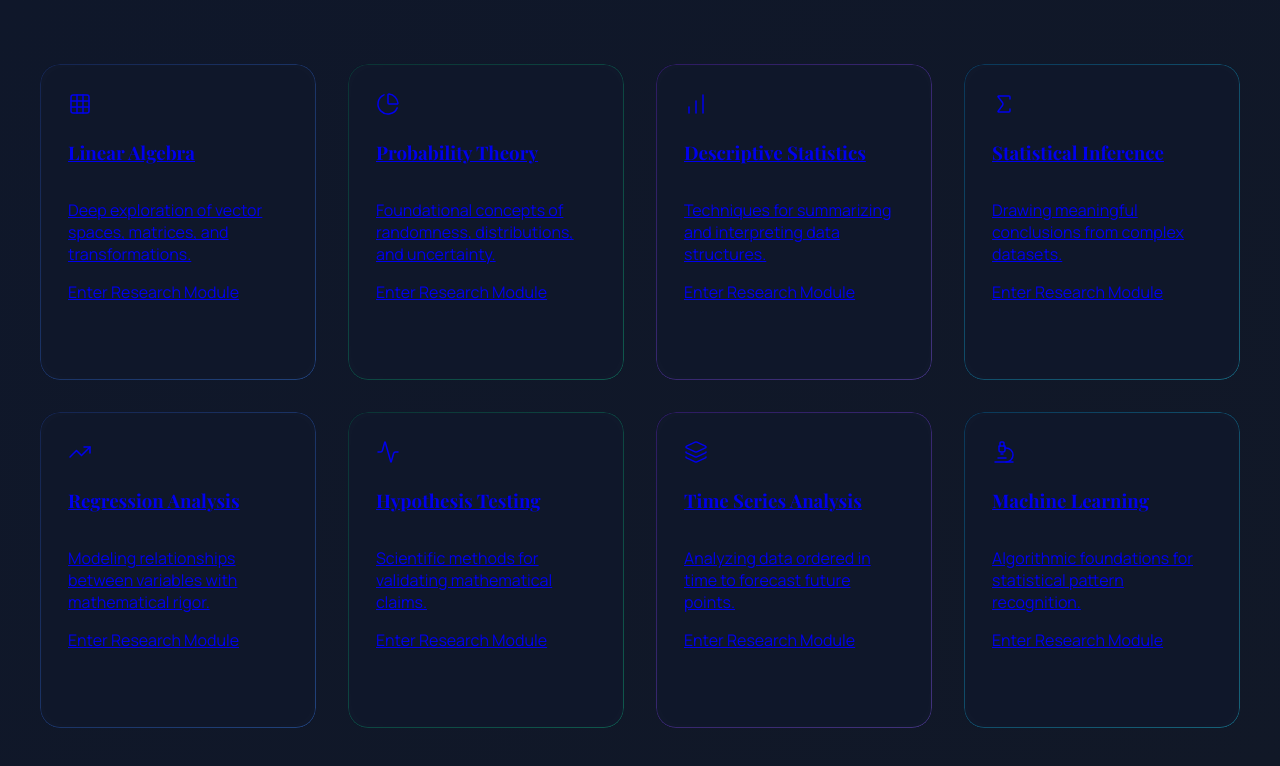
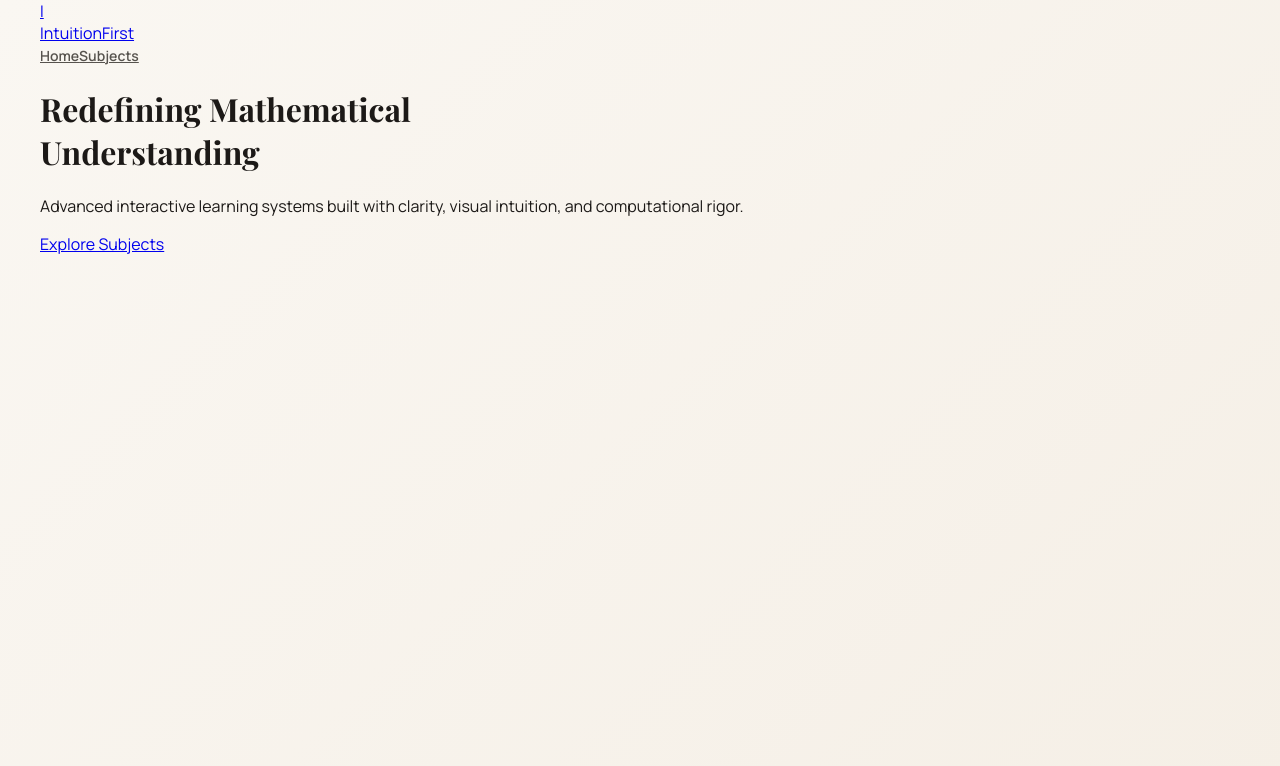
Before and after one commit to amansheikh01/intuition-first-math, a Next.js app: page /intuition-first-math/ in a window 1280 px wide. Shown: the top 766 px of the page. Built offline with nearby package versions, Linux system fonts and the light colour scheme; a web font is replaced by a local one.

Commit message:
feat: implement initial homepage displaying a grid of subject cards.

```diff
--- a/src/app/globals.css
+++ b/src/app/globals.css
@@ -3,10 +3,11 @@
 @tailwind utilities;
 
 :root {
-  --bg-page: linear-gradient(135deg, #0F172A, #111827);
-  --card-bg: #0F172A;
-  --text-primary: #f8fafc;
-  --text-secondary: #94a3b8;
+  --bg-page: linear-gradient(135deg, #FAF7F2, #F5EFE6);
+  --card-bg: #FFFFFF;
+  --text-primary: #1C1917;
+  --text-secondary: #57534E;
+  --border-neutral: #E8E2D8;
 
   --font-serif: var(--font-playfair), 'Georgia', serif;
   --font-sans: var(--font-manrope), 'Inter', sans-serif;
@@ -28,10 +29,14 @@ h4 {
   font-family: var(--font-serif);
 }
 
-.showcase-container {
+.layout-container {
   max-width: 1200px;
   margin: 0 auto;
-  padding: 4rem 2rem;
+  padding: 0 2rem;
+}
+
+.showcase-container {
+  padding: 6rem 0;
 }
 
 .showcase-grid {
@@ -52,79 +57,66 @@ h4 {
   }
 }
 
-/* Showcase Card Design */
-.showcase-card {
+/* Light Academic Card Design */
+.academic-card {
   background: var(--card-bg);
   height: 260px;
   padding: 28px;
   border-radius: 20px;
+  border: 1px solid var(--border-neutral);
   position: relative;
   transition: all 0.3s ease;
   display: flex;
   flex-direction: column;
-  box-shadow: inset 0 0 20px rgba(255, 255, 255, 0.02);
-  backdrop-filter: blur(8px);
+  box-shadow: 0 4px 20px -8px rgba(28, 25, 23, 0.05);
   overflow: hidden;
 }
 
-.showcase-card:hover {
-  transform: translateY(-8px) scale(1.02);
+.academic-card:hover {
+  transform: translateY(-8px);
+  box-shadow: 0 20px 40px -12px rgba(28, 25, 23, 0.08);
 }
 
-/* Gradient Glowing Borders */
-.showcase-card::before {
-  content: '';
+/* Top Accent Bar */
+.accent-bar {
   position: absolute;
-  inset: 0;
-  border-radius: 20px;
-  padding: 1px;
-  /* Border thickness */
-  background: var(--card-gradient);
-  -webkit-mask:
-    linear-gradient(#fff 0 0) content-box,
-    linear-gradient(#fff 0 0);
-  mask:
-    linear-gradient(#fff 0 0) content-box,
-    linear-gradient(#fff 0 0);
-  -webkit-mask-composite: xor;
-  mask-composite: exclude;
-  opacity: 0.4;
-  transition: opacity 0.3s ease;
+  top: 0;
+  left: 0;
+  right: 0;
+  height: 4px;
+  background: var(--accent-gradient);
 }
 
-.showcase-card:hover::before {
-  opacity: 1;
+/* Pastel Theme Gradients */
+.theme-1 {
+  --accent-gradient: linear-gradient(to right, #A5B4FC, #BAE6FD);
 }
 
-/* Glow Effect Overlay */
-.showcase-card::after {
-  content: '';
-  position: absolute;
-  inset: 0;
-  background: var(--card-gradient);
-  filter: blur(40px);
-  opacity: 0;
-  z-index: -1;
-  transition: opacity 0.3s ease;
+/* Soft Indigo -> Sky */
+.theme-2 {
+  --accent-gradient: linear-gradient(to right, #A7F3D0, #D1FAE5);
 }
 
-.showcase-card:hover::after {
-  opacity: 0.15;
+/* Soft Sage -> Mint */
+.theme-3 {
+  --accent-gradient: linear-gradient(to right, #FED7AA, #FFEDD5);
 }
 
-/* Theme Gradients */
-.theme-1 {
-  --card-gradient: linear-gradient(to bottom right, #1E3A8A, #3B82F6);
+/* Warm Peach -> Light Orange */
+.theme-4 {
+  --accent-gradient: linear-gradient(to right, #DDD6FE, #FDF2F8);
 }
 
-.theme-2 {
-  --card-gradient: linear-gradient(to bottom right, #065F46, #10B981);
+/* Lavender -> Blush */
+
+/* Navigation Styles */
+.nav-link {
+  font-weight: 600;
+  font-size: 0.875rem;
+  color: var(--text-secondary);
+  transition: color 0.2s;
 }
 
-.theme-3 {
-  --card-gradient: linear-gradient(to bottom right, #5B21B6, #8B5CF6);
+.nav-link:hover {
+  color: var(--text-primary);
 }
-
-.theme-4 {
-  --card-gradient: linear-gradient(to bottom right, #0369A1, #22D3EE);
-}
--- a/src/app/page.tsx
+++ b/src/app/page.tsx
@@ -1,100 +1,31 @@
-'use client';
-
-import React from 'react';
-import {
-  BarChart,
-  Grid,
-  PieChart,
-  Sigma,
-  TrendingUp,
-  Activity,
-  Layers,
-  Microscope
-} from 'lucide-react';
-import SubjectCard from '@/components/ui/SubjectCard';
-
-const subjects = [
-  {
-    id: 'linear-algebra',
-    title: 'Linear Algebra',
-    desc: 'Deep exploration of vector spaces, matrices, and transformations.',
-    icon: Grid,
-    href: '/linear-algebra/vectors',
-    theme: 1
-  },
-  {
-    id: 'probability',
-    title: 'Probability Theory',
-    desc: 'Foundational concepts of randomness, distributions, and uncertainty.',
-    icon: PieChart,
-    href: '/probability/basics',
-    theme: 2
-  },
-  {
-    id: 'statistics',
-    title: 'Descriptive Statistics',
-    desc: 'Techniques for summarizing and interpreting data structures.',
-    icon: BarChart,
-    href: '/statistics/descriptive',
-    theme: 3
-  },
-  {
-    id: 'inference',
-    title: 'Statistical Inference',
-    desc: 'Drawing meaningful conclusions from complex datasets.',
-    icon: Sigma,
-    href: '/statistics/inference',
-    theme: 4
-  },
-  {
-    id: 'regression',
-    title: 'Regression Analysis',
-    desc: 'Modeling relationships between variables with mathematical rigor.',
-    icon: TrendingUp,
-    href: '/statistics/regression',
-    theme: 1
-  },
-  {
-    id: 'hypothesis',
-    title: 'Hypothesis Testing',
-    desc: 'Scientific methods for validating mathematical claims.',
-    icon: Activity,
-    href: '/statistics/testing',
-    theme: 2
-  },
-  {
-    id: 'time-series',
-    title: 'Time Series Analysis',
-    desc: 'Analyzing data ordered in time to forecast future points.',
-    icon: Layers,
-    href: '/statistics/time-series',
-    theme: 3
-  },
-  {
-    id: 'ml',
-    title: 'Machine Learning',
-    desc: 'Algorithmic foundations for statistical pattern recognition.',
-    icon: Microscope,
-    href: '/ml/basics',
-    theme: 4
-  }
-];
+import Link from 'next/link';
+import Navbar from '@/components/ui/Navbar';
 
 export default function Home() {
   return (
-    <main className="min-h-screen showcase-container flex items-center justify-center">
-      <div className="showcase-grid w-full">
-        {subjects.map((sub) => (
-          <SubjectCard
-            key={sub.id}
-            title={sub.title}
-            description={sub.desc}
-            href={sub.href}
-            icon={sub.icon}
-            theme={sub.theme}
-          />
-        ))}
-      </div>
-    </main>
+    <div className="min-h-screen flex flex-col">
+      <Navbar />
+
+      <main className="flex-grow flex items-center justify-center">
+        <div className="layout-container text-center py-20">
+          <h1 className="text-5xl md:text-7xl mb-8 leading-tight tracking-tight text-text-primary">
+            Redefining Mathematical <br />
+            Understanding
+          </h1>
+
+          <p className="text-xl md:text-2xl text-text-secondary font-sans max-w-2xl mx-auto leading-relaxed mb-12">
+            Advanced interactive learning systems built with clarity,
+            visual intuition, and computational rigor.
+          </p>
+
+          <Link
+            href="/subjects"
+            className="inline-block px-10 py-5 bg-text-primary text-white font-bold text-xs uppercase tracking-[0.2em] hover:bg-black transition-all rounded-xl shadow-xl shadow-black/10"
+          >
+            Explore Subjects
+          </Link>
+        </div>
+      </main>
+    </div>
   );
 }
--- /dev/null
+++ b/src/components/ui/Navbar.tsx
@@ -0,0 +1,27 @@
+'use client';
+
+import React from 'react';
+import Link from 'next/link';
+import { motion } from 'framer-motion';
+
+export default function Navbar() {
+    return (
+        <nav className="h-20 flex items-center border-b border-border-neutral bg-white/50 backdrop-blur-md sticky top-0 z-50">
+            <div className="layout-container w-full flex items-center justify-between">
+                <Link href="/" className="flex items-center gap-2 group">
+                    <div className="w-8 h-8 rounded bg-text-primary flex items-center justify-center text-white font-serif italic text-lg">
+                        I
+                    </div>
+                    <span className="font-sans font-bold uppercase tracking-[0.2em] text-sm text-text-primary">
+                        IntuitionFirst
+                    </span>
+                </Link>
+
+                <div className="flex items-center gap-8">
+                    <Link href="/" className="nav-link">Home</Link>
+                    <Link href="/subjects" className="nav-link">Subjects</Link>
+                </div>
+            </div>
+        </nav>
+    );
+}
--- a/src/components/ui/SubjectCard.tsx
+++ b/src/components/ui/SubjectCard.tsx
@@ -1,38 +1,26 @@
 import React from 'react';
 import Link from 'next/link';
-import { LucideIcon } from 'lucide-react';
 
 interface SubjectCardProps {
     title: string;
     description: string;
     href: string;
-    icon: LucideIcon;
     theme: number; // 1, 2, 3, or 4
 }
 
-export default function SubjectCard({ title, description, href, icon: Icon, theme }: SubjectCardProps) {
+export default function SubjectCard({ title, description, href, theme }: SubjectCardProps) {
     return (
         <Link href={href} className="block group">
-            <div className={`showcase-card theme-${theme}`}>
-                <div className="mb-6 flex items-center justify-between">
-                    <div className="text-text-primary opacity-60 group-hover:opacity-100 transition-opacity">
-                        <Icon size={24} strokeWidth={1.5} />
-                    </div>
-                </div>
+            <div className={`academic-card theme-${theme}`}>
+                <div className="accent-bar" />
 
-                <h3 className="text-xl mb-3 font-serif font-bold text-text-primary tracking-tight">
+                <h3 className="text-2xl mb-4 font-serif font-bold text-text-primary tracking-tight">
                     {title}
                 </h3>
 
-                <p className="text-sm text-text-secondary leading-relaxed font-sans line-clamp-3">
+                <p className="text-base text-text-secondary leading-relaxed font-sans line-clamp-4">
                     {description}
                 </p>
-
-                <div className="mt-auto flex items-center gap-2">
-                    <span className="text-[10px] font-bold uppercase tracking-[0.2em] text-text-secondary group-hover:text-text-primary transition-colors">
-                        Enter Research Module
-                    </span>
-                </div>
             </div>
         </Link>
     );
```
Also changed, not shown: src/app/subjects/page.tsx (added, +95 -0 lines).
